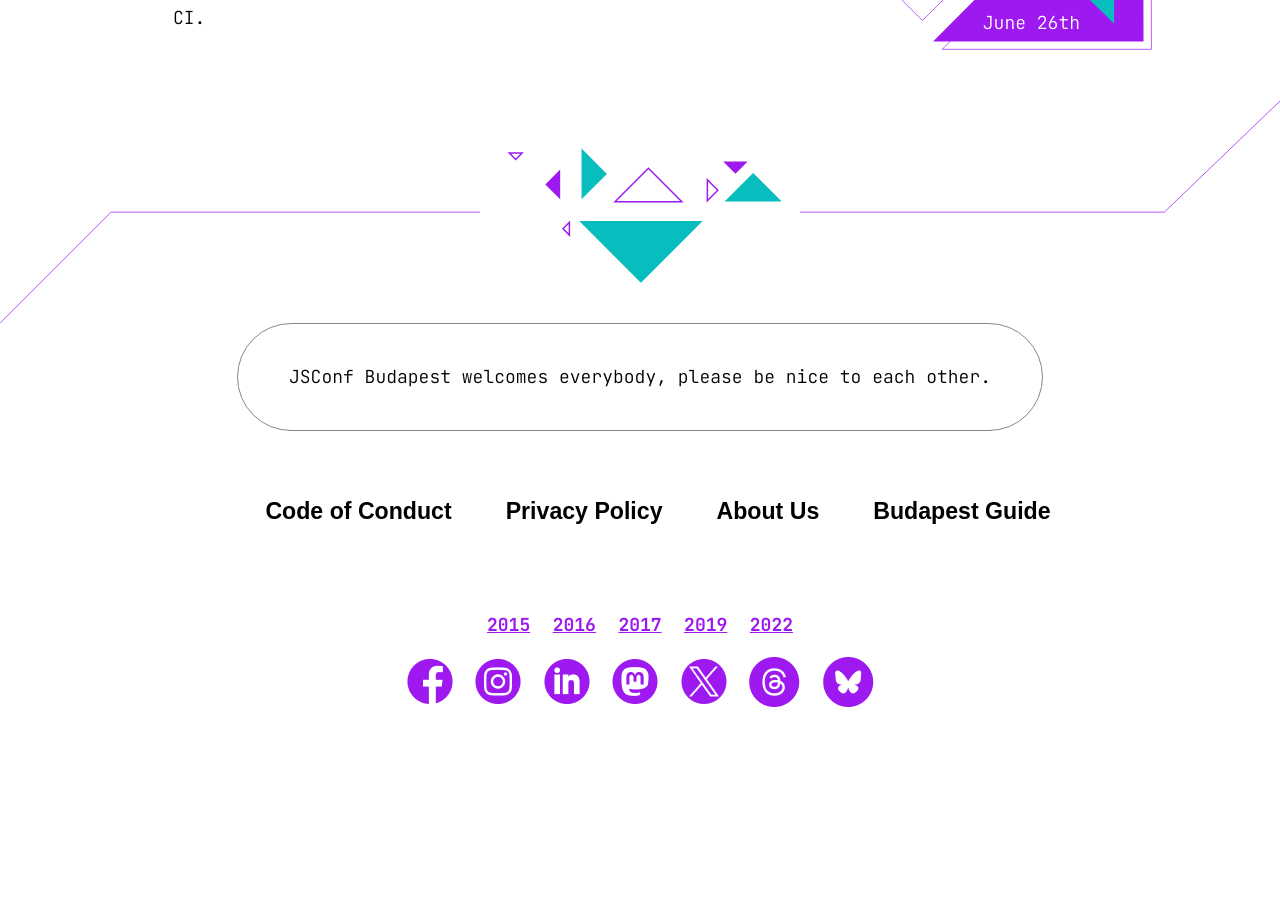
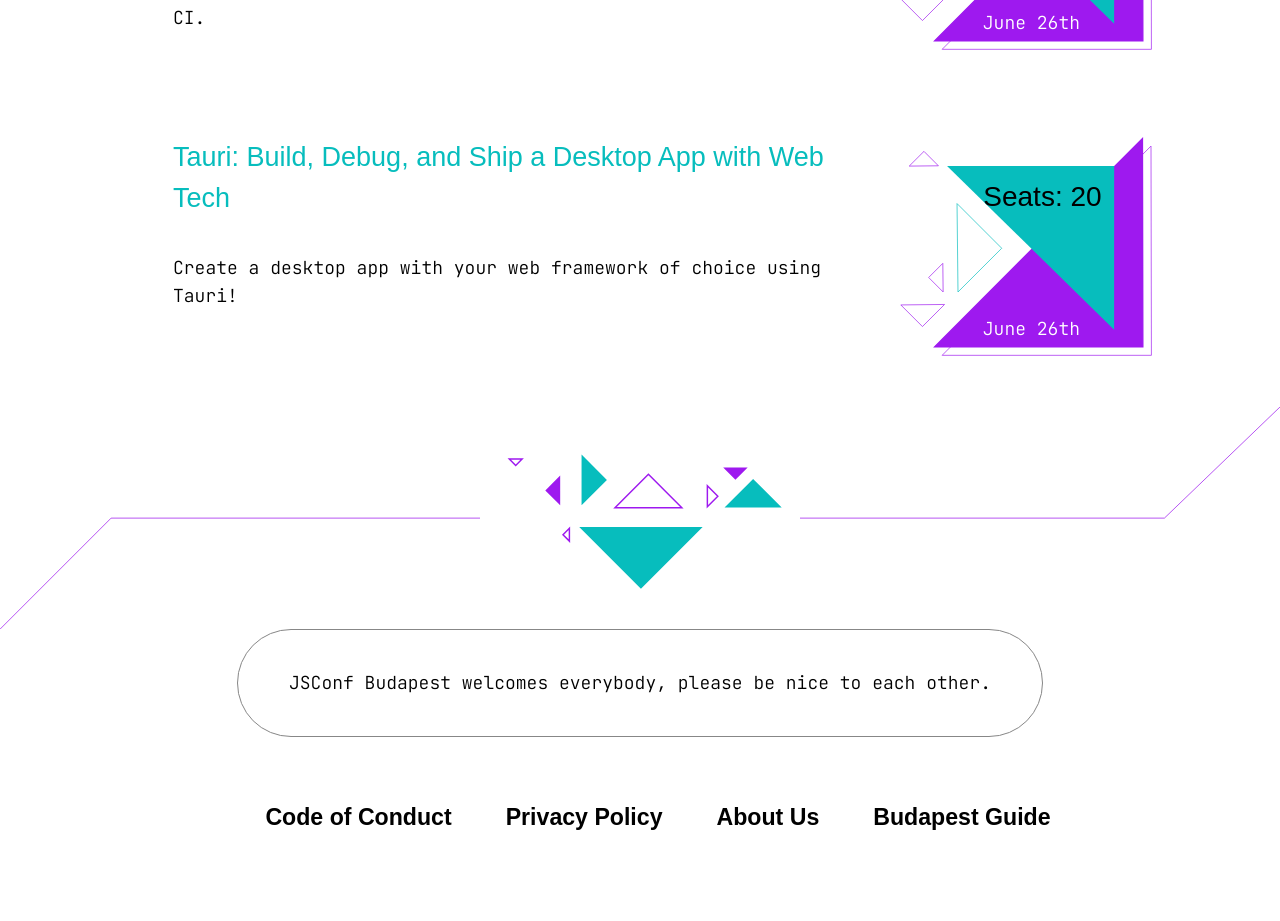
Before and after one commit to JSConfBp/2024.jsconfbp.com, a Next.js app: page /workshops in a window 1280 px wide. Shown: the part 1440-2361 px from the top of the page. Before the commit the page ends 2209 px from the top, so only its background shows below. Built offline with nearby package versions, Linux system fonts and the light colour scheme; no server answers; a web font is replaced by a local one.

Commit message:
Update workshops.ts

```diff
--- a/data/workshops.ts
+++ b/data/workshops.ts
@@ -1,5 +1,6 @@
 import RisingStackLogo from "../public/partner-logos/risingstack.svg";
 import SuperChargeLogo from "../public/partner-logos/supercharge.svg";
+import CrabNebulaLogo from "../public/partner-logos/crabnebula.svg";
 
 const WORKSHOPS = [
   {
@@ -85,6 +86,36 @@
     socialShareImage: "social-share/workshop-supercharge.png",
   },
   {
+    slug: "desktop-app-with-tauri",
+    published: true,
+    title: "Tauri: Build, Debug, and Ship a Desktop App with Web Tech",
+    summary: `Create a desktop app with your web framework of choice using Tauri!`,
+    abstract: `
+      In this workshop we will create a Tauri app with our web framework of choice. Tauri exposes native APIs so
+      it’s possible to communicate with the system straight from the Frontend of our app. Lastly, we global distribution
+      and Auto-Updates with CrabNebula Cloud. Taking bundling and drafting releases straight from a GitHub Action.
+    `,
+    startTime: "10:00",
+    endTime: "15:00",
+    mentors: [
+      {
+        name: "Atila Fassina",
+        link: "",
+      },
+    ],
+    venue: {
+      address: "",
+      name: "TBA",
+      link: "",
+    },
+    sponsor: {
+      logo: CrabNebulaLogo,
+      name: "CrabNebula",
+      link: "https://crabnebula.dev/",
+    },
+    socialShareImage: "social-share/workshop-crabnebula.png",
+  },
+  {
     slug: "aha-stack-2",
     published: false,
     title: "AHA stack: Make web development easy again!",
```
